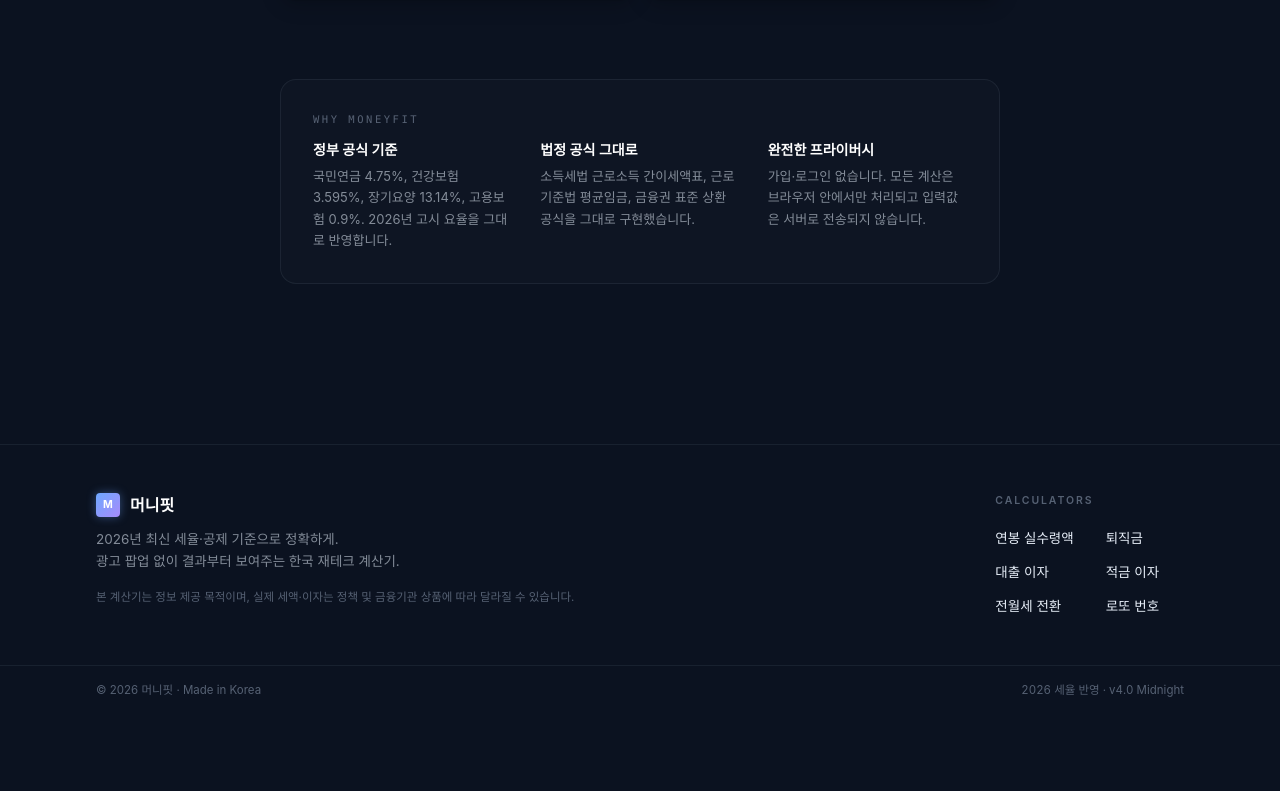
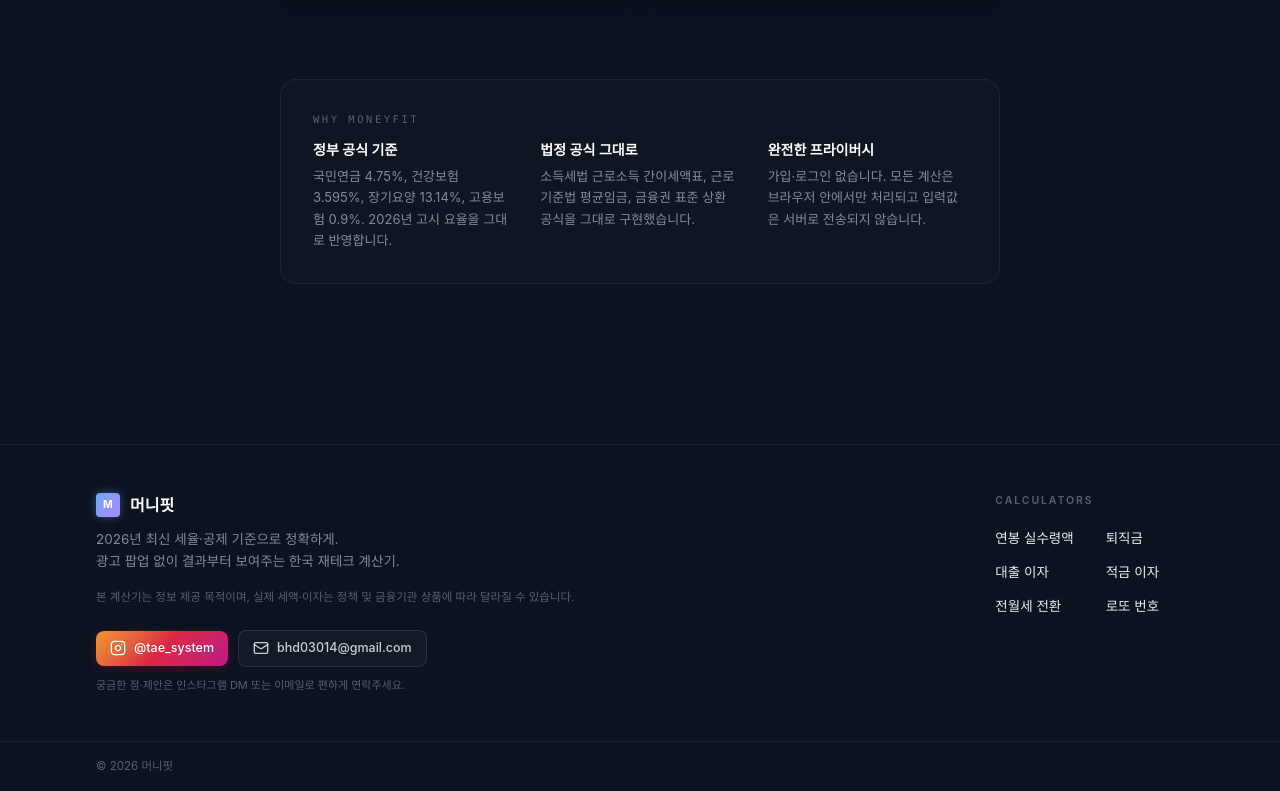
Before and after one commit to xowk9876/n-job-studio, a Next.js app: page / in a window 1280 px wide. Shown: the part 1276-2067 px from the top of the page. Before the commit the page ends 1991 px from the top, so only its background shows below. Built offline with nearby package versions, Linux system fonts and the light colour scheme; a web font is replaced by a local one.

Commit message:
feat(footer): add Instagram/email contact, remove version footnotes

```diff
--- a/components/layout/Footer.tsx
+++ b/components/layout/Footer.tsx
@@ -1,4 +1,5 @@
 import Link from 'next/link'
+import { Instagram, Mail } from 'lucide-react'
 
 const calc = [
   { href: '/salary', label: '연봉 실수령액' },
@@ -36,6 +37,35 @@ export default function Footer() {
           <p className="text-[11.5px] text-[color:var(--muted)] mt-4">
             본 계산기는 정보 제공 목적이며, 실제 세액·이자는 정책 및 금융기관 상품에 따라 달라질 수 있습니다.
           </p>
+
+          {/* Contact · Social */}
+          <div className="mt-6 flex flex-wrap items-center gap-2.5">
+            <a
+              href="https://www.instagram.com/tae_system/"
+              target="_blank"
+              rel="noopener noreferrer"
+              className="group inline-flex items-center gap-2 px-3.5 py-2 rounded-lg text-[12.5px] font-medium text-white transition-all hover:scale-[1.02] hover:shadow-lg"
+              style={{
+                background: 'linear-gradient(135deg, #f09433 0%, #e6683c 25%, #dc2743 50%, #cc2366 75%, #bc1888 100%)',
+                boxShadow: '0 2px 10px rgba(220,39,67,0.25)',
+              }}
+              aria-label="인스타그램 @tae_system"
+            >
+              <Instagram className="w-4 h-4" strokeWidth={2} />
+              <span>@tae_system</span>
+            </a>
+            <a
+              href="mailto:bhd03014@gmail.com"
+              className="group inline-flex items-center gap-2 px-3.5 py-2 rounded-lg text-[12.5px] font-medium text-[color:var(--ink-2)] border border-[color:var(--line-strong)] bg-white/[0.03] hover:text-[color:var(--brand)] hover:bg-[color:var(--brand-soft)] hover:border-[color:var(--brand)] transition-colors"
+              aria-label="이메일 문의"
+            >
+              <Mail className="w-4 h-4" strokeWidth={2} />
+              <span>bhd03014@gmail.com</span>
+            </a>
+          </div>
+          <p className="text-[11px] text-[color:var(--muted)] mt-2.5">
+            궁금한 점·제안은 인스타그램 DM 또는 이메일로 편하게 연락주세요.
+          </p>
         </div>
 
         <nav aria-label="사이트 내비게이션">
@@ -58,9 +88,8 @@ export default function Footer() {
       </div>
 
       <div className="border-t border-[color:var(--line)]">
-        <div className="max-w-6xl mx-auto px-5 md:px-8 py-4 flex flex-wrap items-center justify-between gap-2 text-[11.5px] text-[color:var(--muted)]">
-          <span>© {year} 머니핏 · Made in Korea</span>
-          <span className="tabular">2026 세율 반영 · v4.0 Midnight</span>
+        <div className="max-w-6xl mx-auto px-5 md:px-8 py-4 text-[11.5px] text-[color:var(--muted)]">
+          <span>© {year} 머니핏</span>
         </div>
       </div>
     </footer>
--- a/components/layout/Header.tsx
+++ b/components/layout/Header.tsx
@@ -35,7 +35,6 @@ export default function Header() {
           </span>
           <span className="font-semibold text-[14.5px] tracking-tight text-white">머니핏</span>
         </Link>
-        <span className="text-[11px] text-[color:var(--muted)] font-mono">2026</span>
       </div>
 
       <nav
```
